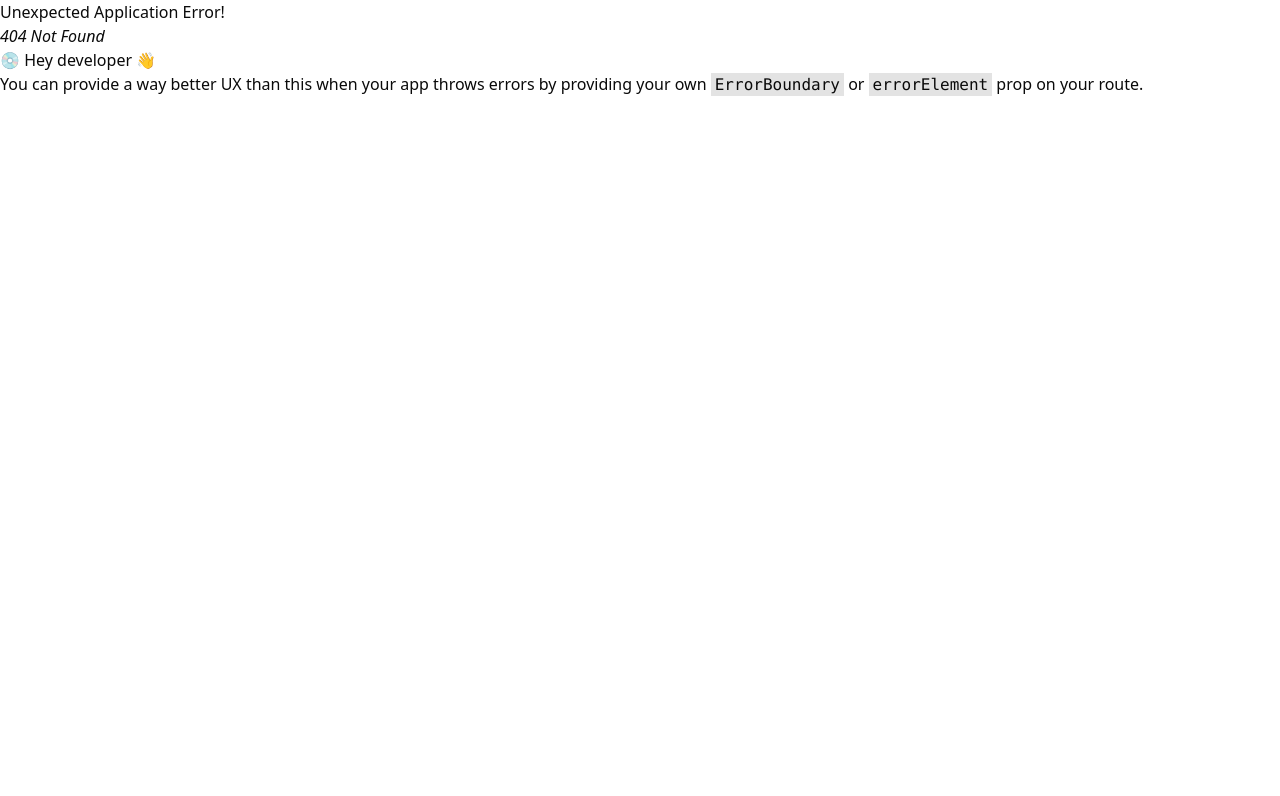
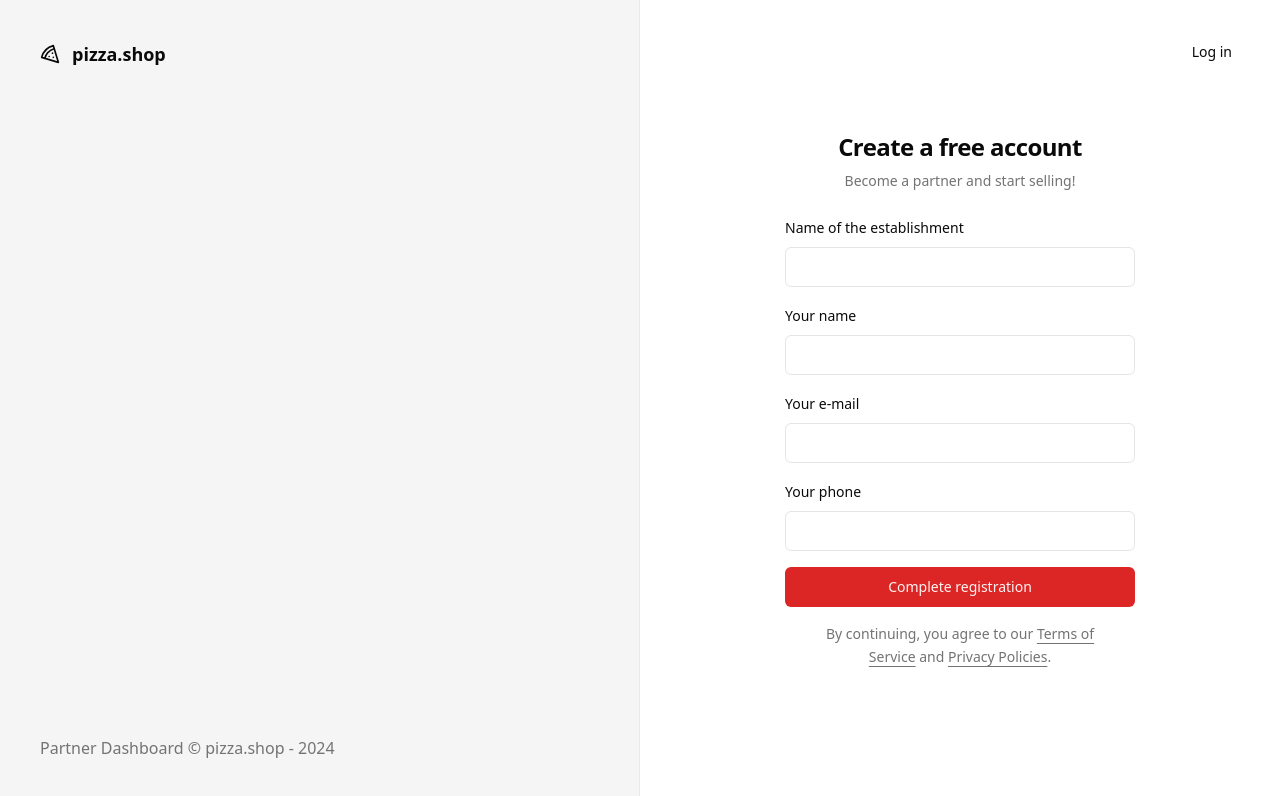
Before and after one commit to marcelopajr/pizza-shop, a React (Vite) app: page /sign-up in a window 1280 px wide. Before the commit this address had no page. Shown: the top 796 px of the page. Built offline with nearby package versions, Linux system fonts and the light colour scheme.

Commit message:
chore: add sign up page

```diff
--- a/src/pages/_layouts/auth.tsx
+++ b/src/pages/_layouts/auth.tsx
@@ -15,7 +15,7 @@ export function AuthLayout() {
         </footer>
       </div>
 
-      <div className="flex flex-col items-center justify-center">
+      <div className="relative flex flex-col items-center justify-center">
         <Outlet />
       </div>
     </div>
--- a/src/pages/auth/sign-in.tsx
+++ b/src/pages/auth/sign-in.tsx
@@ -1,5 +1,6 @@
 import { Helmet } from 'react-helmet-async'
 import { useForm } from 'react-hook-form'
+import { Link } from 'react-router-dom'
 import { toast } from 'sonner'
 import { z } from 'zod'
 
@@ -39,6 +40,10 @@ export function SignIn() {
     <>
       <Helmet title="Sign In" />
       <div className="p-8">
+        <Button asChild variant="ghost" className="absolute right-8 top-8">
+          <Link to={'/sign-up'}>New establishment</Link>
+        </Button>
+
         <div className="flex w-[350px] flex-col justify-center gap-6">
           <div className="flex flex-col gap-2 text-center">
             <h1 className="text-2xl font-semibold tracking-tight">
--- /dev/null
+++ b/src/pages/auth/sign-up.tsx
@@ -0,0 +1,113 @@
+import { Helmet } from 'react-helmet-async'
+import { useForm } from 'react-hook-form'
+import { Link, useNavigate } from 'react-router-dom'
+import { toast } from 'sonner'
+import { z } from 'zod'
+
+import { Button } from '@/components/ui/button'
+import { Input } from '@/components/ui/input'
+import { Label } from '@/components/ui/label'
+
+const signUpFormSchema = z.object({
+  restaurantName: z.string(),
+  managerName: z.string(),
+  phone: z.string(),
+  email: z.string().email(),
+})
+
+type SignUpForm = z.infer<typeof signUpFormSchema>
+
+export function SignUp() {
+  const navigate = useNavigate()
+
+  const {
+    register,
+    handleSubmit,
+    formState: { isSubmitting },
+  } = useForm<SignUpForm>()
+
+  async function handleSignUp(data: SignUpForm) {
+    try {
+      console.log(data)
+
+      await new Promise((resolve) => setTimeout(resolve, 2000))
+
+      toast.success('Restaurant successfully registered!', {
+        action: {
+          label: 'Login',
+          onClick: () => navigate('/sign-in'),
+        },
+      })
+    } catch {
+      toast.error('Error while registering restaurant.')
+    }
+  }
+
+  return (
+    <>
+      <Helmet title="Sign Up" />
+      <div className="p-8">
+        <Button asChild variant="ghost" className="absolute right-8 top-8">
+          <Link to={'/sign-in'}>Log in</Link>
+        </Button>
+
+        <div className="flex w-[350px] flex-col justify-center gap-6">
+          <div className="flex flex-col gap-2 text-center">
+            <h1 className="text-2xl font-semibold tracking-tight">
+              Create a free account
+            </h1>
+            <p className="text-sm text-muted-foreground">
+              Become a partner and start selling!
+            </p>
+          </div>
+
+          <form onSubmit={handleSubmit(handleSignUp)} className="space-y-4">
+            <div className="space-y-2">
+              <Label htmlFor="restaurantName">Name of the establishment</Label>
+              <Input
+                id="restaurantName"
+                type="text"
+                {...register('restaurantName')}
+              />
+            </div>
+
+            <div className="space-y-2">
+              <Label htmlFor="managerName">Your name</Label>
+              <Input
+                id="managerName"
+                type="text"
+                {...register('managerName')}
+              />
+            </div>
+
+            <div className="space-y-2">
+              <Label htmlFor="email">Your e-mail</Label>
+              <Input id="email" type="email" {...register('email')} />
+            </div>
+
+            <div className="space-y-2">
+              <Label htmlFor="phone">Your phone</Label>
+              <Input id="phone" type="tel" {...register('phone')} />
+            </div>
+
+            <Button className="w-full" type="submit" disabled={isSubmitting}>
+              Complete registration
+            </Button>
+
+            <p className="px-6 text-center text-sm leading-relaxed text-muted-foreground">
+              By continuing, you agree to our{' '}
+              <a className="underline underline-offset-4" href="">
+                Terms of Service
+              </a>{' '}
+              and{' '}
+              <a className="underline underline-offset-4" href="">
+                Privacy Policies
+              </a>
+              .
+            </p>
+          </form>
+        </div>
+      </div>
+    </>
+  )
+}
--- a/src/routes.tsx
+++ b/src/routes.tsx
@@ -4,6 +4,7 @@ import { AppLayout } from './pages/_layouts/app'
 import { AuthLayout } from './pages/_layouts/auth'
 import { Dashboard } from './pages/app/dashboard'
 import { SignIn } from './pages/auth/sign-in'
+import { SignUp } from './pages/auth/sign-up'
 
 export const router = createBrowserRouter([
   {
@@ -24,6 +25,10 @@ export const router = createBrowserRouter([
         path: '/sign-in',
         element: <SignIn />,
       },
+      {
+        path: '/sign-up',
+        element: <SignUp />,
+      },
     ],
   },
 ])
```
